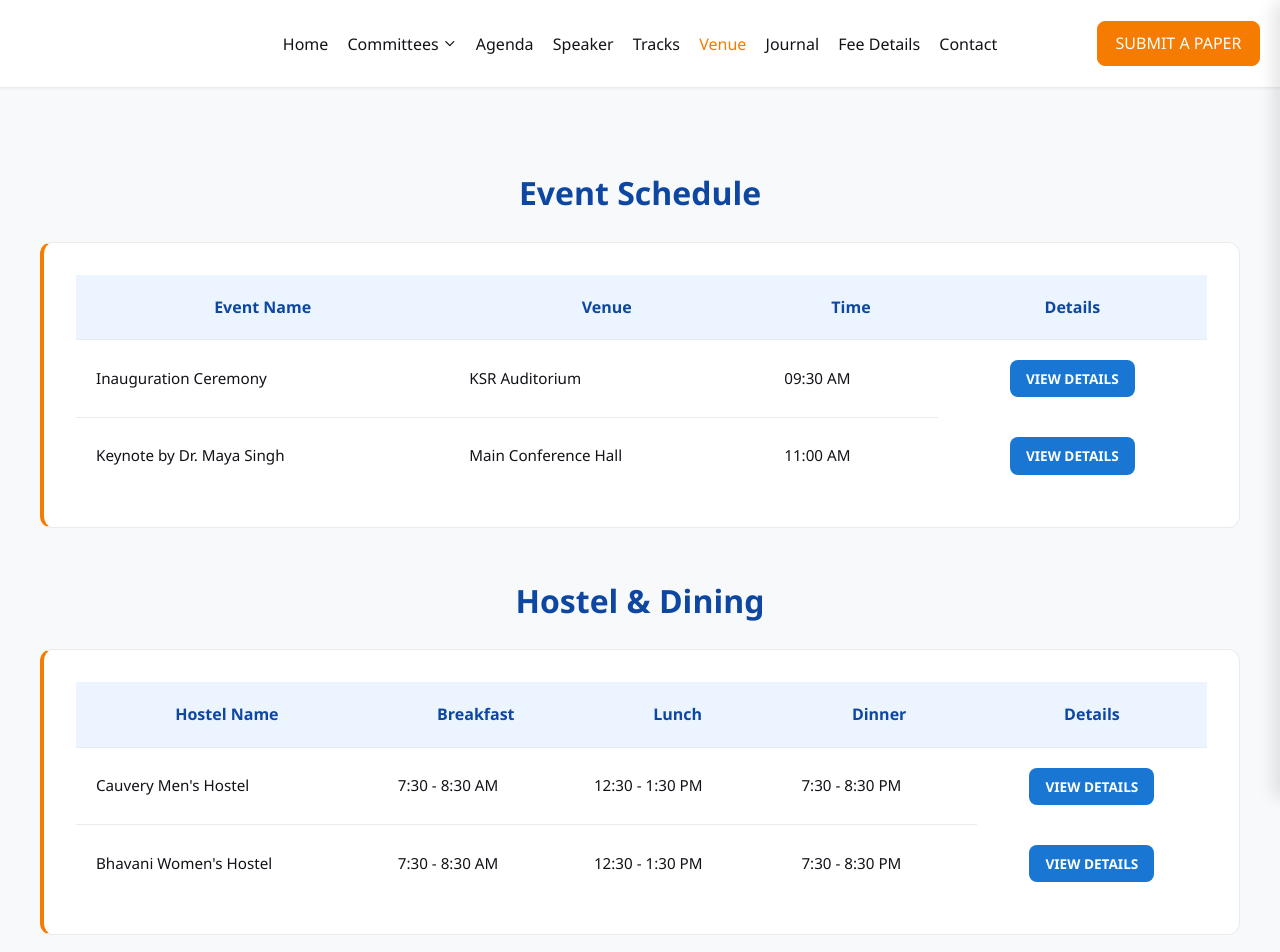
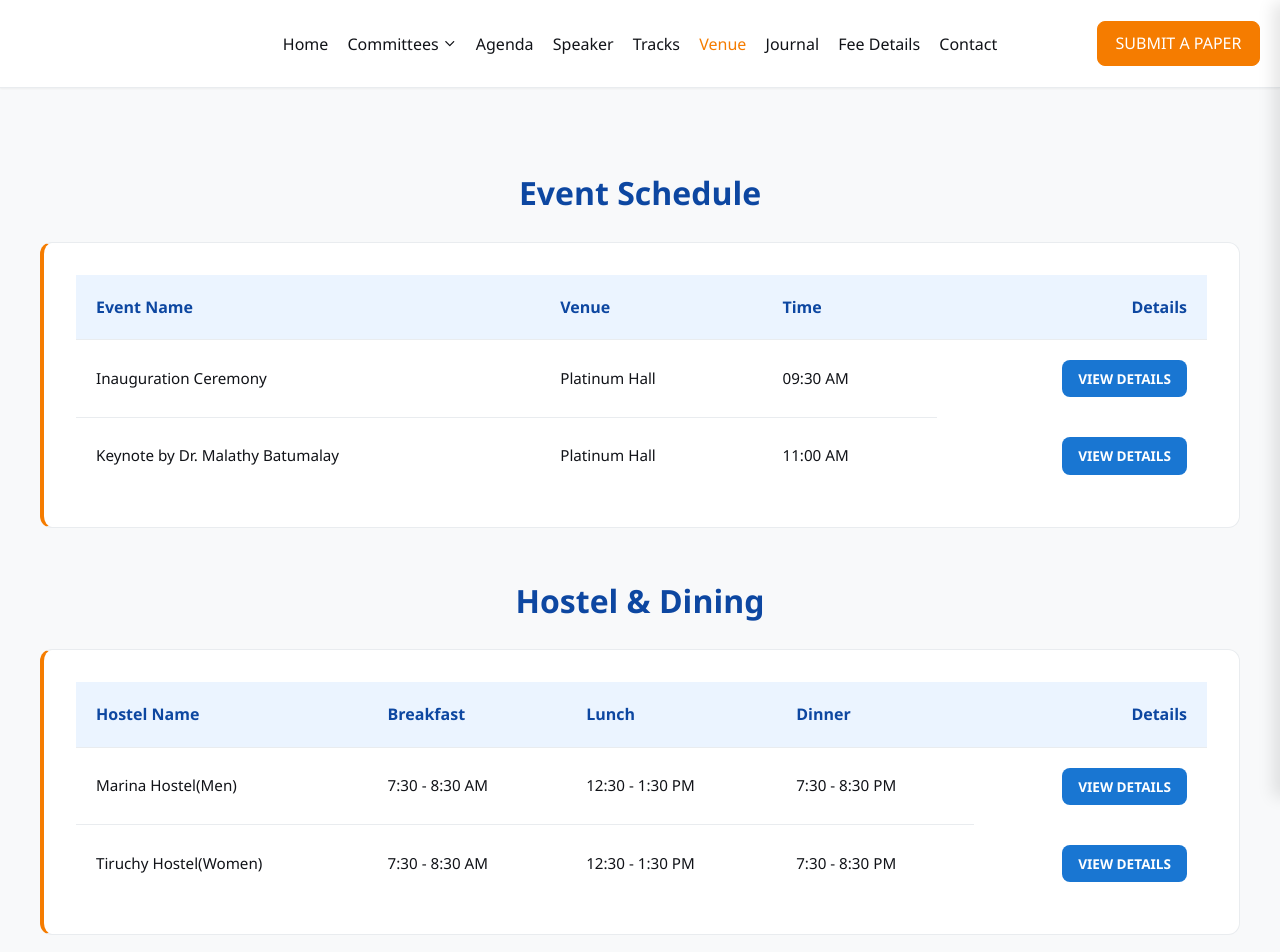
Before and after one commit to Mukilanbalakrishnan/IT-CONFERENCES, a React (Vite) app in the folder client/: page /venue in a window 1280 px wide. Shown: the top 952 px of the page. Built offline with nearby package versions, Linux system fonts and the light colour scheme.

Commit message:
token-fix

```diff
--- /dev/null
+++ b/client/src/context/auth.js
@@ -0,0 +1,23 @@
+// src/utils/auth.js
+export function getStoredUser() {
+  const token = localStorage.getItem("token");
+  const userData = localStorage.getItem("user");
+
+  if (!token || !userData) return null;
+
+  try {
+    const payload = JSON.parse(atob(token.split(".")[1]));
+    if (payload.exp * 1000 > Date.now()) {
+      return JSON.parse(userData);
+    } else {
+      localStorage.removeItem("token");
+      localStorage.removeItem("user");
+      return null;
+    }
+  } catch (e) {
+    console.error("Invalid token:", e);
+    localStorage.removeItem("token");
+    localStorage.removeItem("user");
+    return null;
+  }
+}
--- a/client/src/pages/Venue/Venue.css
+++ b/client/src/pages/Venue/Venue.css
@@ -1,3 +1,4 @@
+
 /* --- Global Variables (assumed from your project) --- */
 :root {
     --brand-orange: #F57C00;
@@ -150,9 +151,11 @@
         background-color: var(--surface-light);
     }
     .info-table th, .info-table td {
-        display: table-cell;
-        padding: 1.25rem;
-        border-bottom: 1px solid var(--surface-dark);
+        display: table-cell;     /* ensure table layout */
+    padding: 1.25rem;
+    border-bottom: 1px solid var(--surface-dark);
+    text-align: left;        /* align text properly */
+    vertical-align: middle;  /* center content vertically */
     }
     .info-table tr:last-child td {
         border-bottom: none;
@@ -168,6 +171,15 @@
     .info-table td[data-label="Action"] {
         text-align: center;
     }
+    .info-table td {
+    justify-content: unset;  /* reset flexbox */
+    align-items: unset;      /* reset flexbox */
+  }
+
+  .info-table th:last-child,
+  .info-table td[data-label="Action"] {
+    text-align: right;
+  }
 }
 
 /* --- Modal Styles --- */
--- a/client/src/pages/Venue/Venue.jsx
+++ b/client/src/pages/Venue/Venue.jsx
@@ -7,21 +7,21 @@ const eventData = [
         id: 'evt1',
         type: 'event',
         name: 'Inauguration Ceremony',
-        venue: 'KSR Auditorium',
+        venue: 'Platinum Hall',
         time: '09:30 AM',
-        description: 'The official opening of the Global Summit 2025, featuring a welcome address by the Chairman.',
+        description: 'The official opening of the Joint-Conference, featuring a welcome address by the Chairman.',
         image: 'https://placehold.co/600x400/0D47A1/FFFFFF?text=KSR+Auditorium',
-        map: '<iframe src="https://www.google.com/maps/embed?pb=!1m18!1m12!1m3!1d3911.644171271156!2d77.8489028152769!3d11.39958939192667!2m3!1f0!2f0!3f0!3m2!1i1024!2i768!4f13.1!3m3!1m2!1s0x3ba964036a282d51%3A0x32ed249929221163!2sK.S.Rangasamy+College+of+Technology!5e0!3m2!1sen!2sin!4v1517838243628" width="100%" height="300" style="border:0;" allowfullscreen="" loading="lazy" referrerpolicy="no-referrer-when-downgrade"></iframe>'
+        map: '<iframe src="https://www.google.com/maps/embed?pb=!1m18!1m12!1m3!1d977.9196700916191!2d77.83117572843234!3d11.358163814138777!2m3!1f0!2f0!3f0!3m2!1i1024!2i768!4f13.1!3m3!1m2!1s0x3ba964016fddc3ad%3A0x672cf11184055521!2sK%20S%20R%20Library%20Block!5e0!3m2!1sen!2sin!4v1759117821591!5m2!1sen!2sin" width="600" height="450" style="border:0;" allowfullscreen="" loading="lazy" referrerpolicy="no-referrer-when-downgrade"></iframe>'
     },
     {
         id: 'evt2',
         type: 'event',
-        name: 'Keynote by Dr. Maya Singh',
-        venue: 'Main Conference Hall',
+        name: 'Keynote by Dr. Malathy Batumalay',
+        venue: 'Platinum Hall',
         time: '11:00 AM',
-        description: 'A thought-provoking keynote address by renowned AI researcher Dr. Maya Singh.',
+        description: 'A thought-provoking keynote address by  Dr. Malathy Batumalay.',
         image: 'https://placehold.co/600x400/F57C00/FFFFFF?text=Conference+Hall',
-        map: '<iframe src="https://www.google.com/maps/embed?pb=!1m18!1m12!1m3!1d3911.644171271156!2d77.8489028152769!3d11.39958939192667!2m3!1f0!2f0!3f0!3m2!1i1024!2i768!4f13.1!3m3!1m2!1s0x3ba964036a282d51%3A0x32ed249929221163!2sK.S.Rangasamy+College+of+Technology!5e0!3m2!1sen!2sin!4v1517838243628" width="100%" height="300" style="border:0;" allowfullscreen="" loading="lazy" referrerpolicy="no-referrer-when-downgrade"></iframe>'
+        map: '<iframe src="https://www.google.com/maps/embed?pb=!1m18!1m12!1m3!1d977.9196700916191!2d77.83117572843234!3d11.358163814138777!2m3!1f0!2f0!3f0!3m2!1i1024!2i768!4f13.1!3m3!1m2!1s0x3ba964016fddc3ad%3A0x672cf11184055521!2sK%20S%20R%20Library%20Block!5e0!3m2!1sen!2sin!4v1759117821591!5m2!1sen!2sin" width="600" height="450" style="border:0;" allowfullscreen="" loading="lazy" referrerpolicy="no-referrer-when-downgrade"></iframe>'
     },
 ];
 
@@ -29,24 +29,24 @@ const hostelData = [
     {
         id: 'hst1',
         type: 'hostel',
-        name: "Cauvery Men's Hostel",
+        name: "Marina Hostel(Men)",
         description: "A well-furnished hostel for men with modern amenities, including Wi-Fi and 24/7 security.",
         breakfast: '7:30 - 8:30 AM',
         lunch: '12:30 - 1:30 PM',
         dinner: '7:30 - 8:30 PM',
         image: 'https://placehold.co/600x400/1976D2/FFFFFF?text=Men%27s+Hostel',
-        map: '<iframe src="https://www.google.com/maps/embed?pb=!1m18!1m12!1m3!1d3911.644171271156!2d77.8489028152769!3d11.39958939192667!2m3!1f0!2f0!3f0!3m2!1i1024!2i768!4f13.1!3m3!1m2!1s0x3ba964036a282d51%3A0x32ed249929221163!2sK.S.Rangasamy+College+of+Technology!5e0!3m2!1sen!2sin!4v1517838243628" width="100%" height="300" style="border:0;" allowfullscreen="" loading="lazy" referrerpolicy="no-referrer-when-downgrade"></iframe>'
+        map: '<iframe src="https://www.google.com/maps/embed?pb=!1m18!1m12!1m3!1d1331.1081425384627!2d77.82446350859206!3d11.35574923241508!2m3!1f0!2f0!3f0!3m2!1i1024!2i768!4f13.1!3m3!1m2!1s0x3ba9640355489f55%3A0x19eac819d527120a!2sKSR%20Institute%20Rd%2C%20Tamil%20Nadu%20637215!5e0!3m2!1sen!2sin!4v1759118647132!5m2!1sen!2sin" width="600" height="450" style="border:0;" allowfullscreen="" loading="lazy" referrerpolicy="no-referrer-when-downgrade"></iframe>'
     },
     {
         id: 'hst2',
         type: 'hostel',
-        name: "Bhavani Women's Hostel",
+        name: "Tiruchy Hostel(Women)",
         description: "A secure and comfortable hostel for women, offering a pleasant living environment.",
         breakfast: '7:30 - 8:30 AM',
         lunch: '12:30 - 1:30 PM',
         dinner: '7:30 - 8:30 PM',
         image: 'https://placehold.co/600x400/D32F2F/FFFFFF?text=Women%27s+Hostel',
-        map: '<iframe src="https://www.google.com/maps/embed?pb=!1m18!1m12!1m3!1d3911.644171271156!2d77.8489028152769!3d11.39958939192667!2m3!1f0!2f0!3f0!3m2!1i1024!2i768!4f13.1!3m3!1m2!1s0x3ba964036a282d51%3A0x32ed249929221163!2sK.S.Rangasamy+College+of+Technology!5e0!3m2!1sen!2sin!4v1517838243628" width="100%" height="300" style="border:0;" allowfullscreen="" loading="lazy" referrerpolicy="no-referrer-when-downgrade"></iframe>'
+        map: '<iframe src="https://www.google.com/maps/embed?pb=!1m18!1m12!1m3!1d1861.1779644246215!2d77.82889324580088!3d11.359029675596998!2m3!1f0!2f0!3f0!3m2!1i1024!2i768!4f13.1!3m3!1m2!1s0x3ba964022b418327%3A0x5bc1d1b180fa4c8e!2s9R5H%2BWV9%20KSR%20New%20ladies%20hostel%202%2C%20Tamil%20Nadu%20637215!5e0!3m2!1sen!2sin!4v1759118745710!5m2!1sen!2sin" width="600" height="450" style="border:0;" allowfullscreen="" loading="lazy" referrerpolicy="no-referrer-when-downgrade"></iframe>'
     },
 ];
 
--- a/client/src/routes/AppRoutes.jsx
+++ b/client/src/routes/AppRoutes.jsx
@@ -16,6 +16,7 @@ import Journal from '../pages/Journal/journal';
 import FeeStructure from '../pages/FeeStructure/FeeStructure';
 import TeamProfile from '../pages/TeamProfile/TeamProfile';
 import PaperSubmission from '../pages/PaperSubmission/PaperSubmission';
+import ScrollToTop from '../scrolltop/ScrollToTop';
 
 // Import Layout & Auth Components
 import Navbar from '../header/Navbar';
@@ -102,6 +103,7 @@ const AppLayout = () => {
         <>
             <Navbar user={user} onLogout={handleLogout} onOpenLogin={handleOpenLogin} />
             <main>
+                <ScrollToTop />
                 <Routes>
                     // ✅ This is the UPDATED code
 <Route path="/" element={<Home user={user} onOpenLogin={handleOpenLogin} />} />
--- /dev/null
+++ b/client/src/scrolltop/ScrollToTop.jsx
@@ -0,0 +1,14 @@
+import { useEffect } from "react";
+import { useLocation } from "react-router-dom";
+
+const ScrollToTop = () => {
+  const { pathname } = useLocation();
+
+  useEffect(() => {
+    window.scrollTo(0, 0);
+  }, [pathname]);
+
+  return null;
+};
+
+export default ScrollToTop;
```
Also changed, not shown: 1 other file (tests, documents, lock files or other folders).
